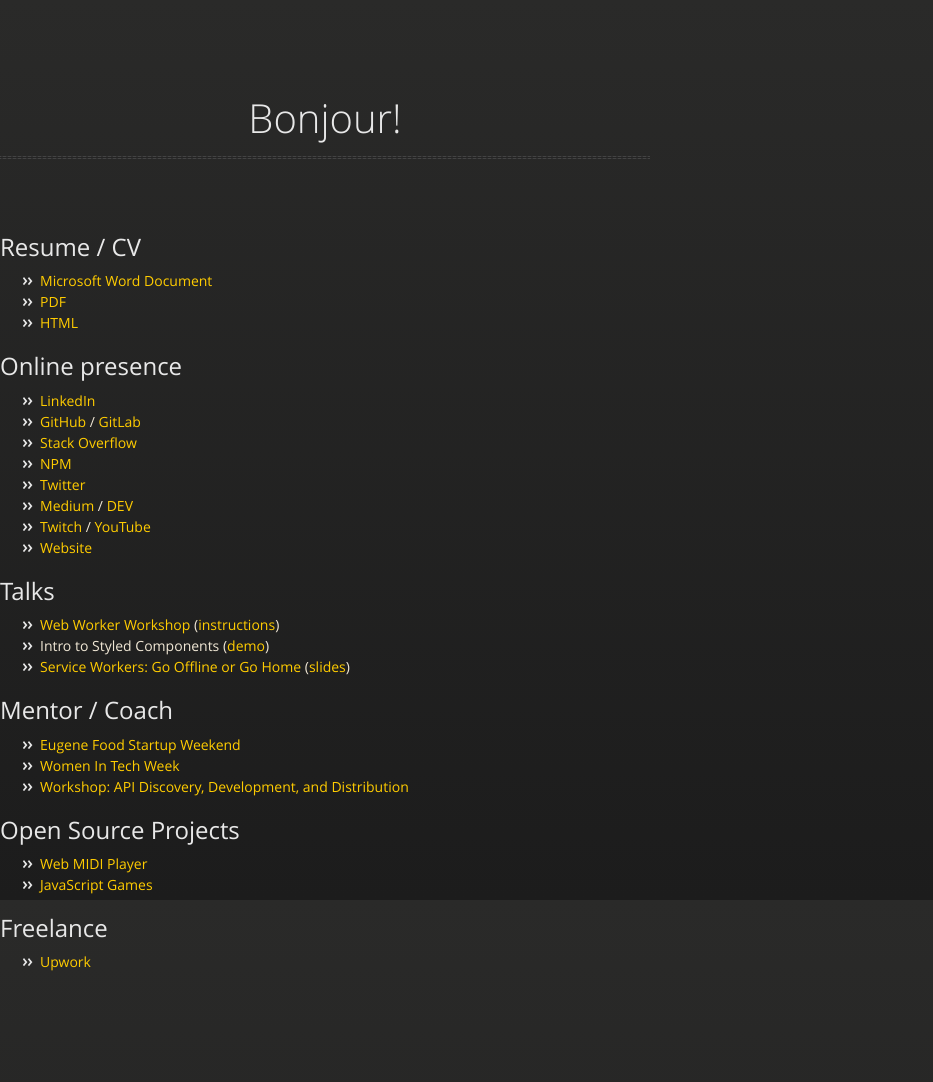
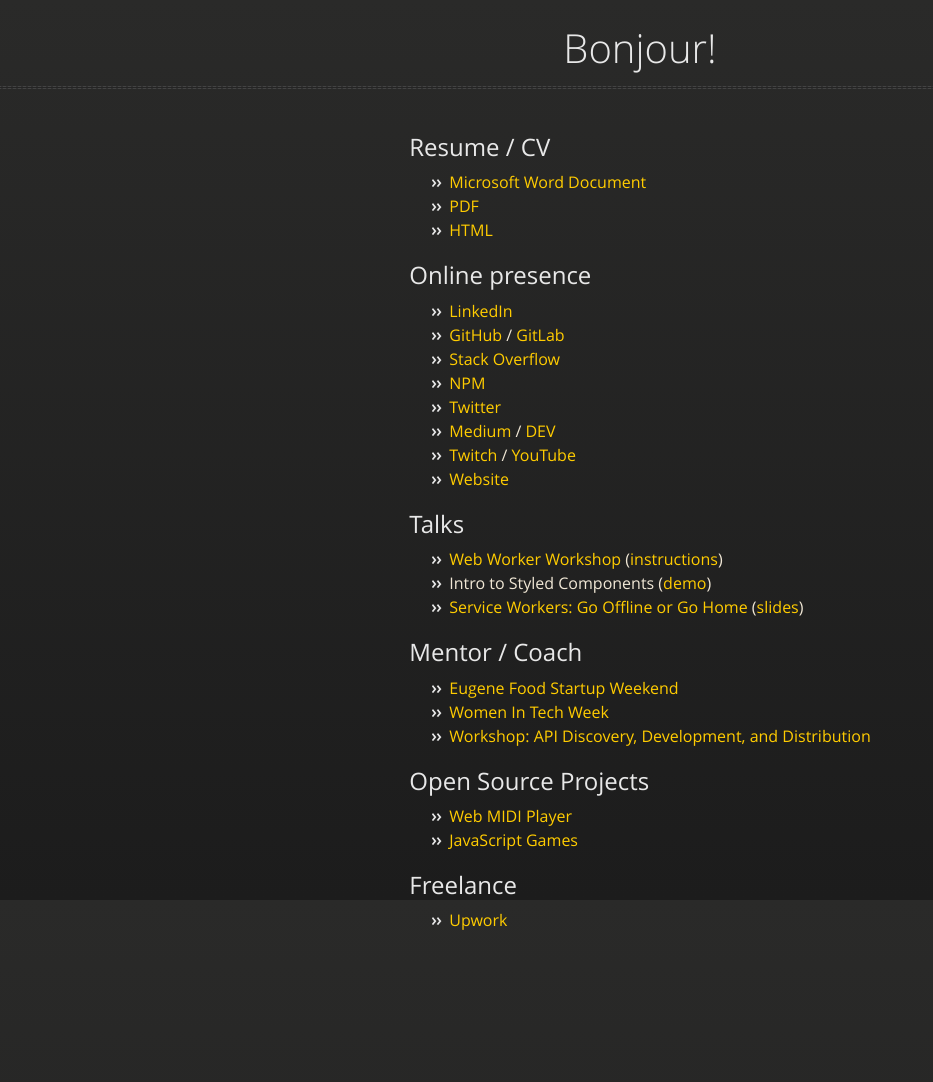
Before and after one commit to yvesgurcan/connect, a Jekyll site: the page built from README.md, in a window 1280 px wide. Shown: the whole page, without its empty margins (0-933 px from the left). Built offline with Jekyll 4.4.1, drawn with Linux system fonts in a browser that asks for light colours; our own code applies the rules of GitHub Pages for plain Markdown files; the repository's description, which GitHub fills in, is left out; after the commit the page ends 1042 px from its top, so only the background shows below that.

Commit message:
customize css

```diff
--- a/_layouts/default.html
+++ b/_layouts/default.html
@@ -18,7 +18,11 @@
           <hr>
         </div>
 
-        {{ content }}
+        <div id="content">
+            <div>
+                {{ content }}
+            </div>
+        </div>
 
       </section>
 
--- a/_sass/jekyll-theme-midnight.scss
+++ b/_sass/jekyll-theme-midnight.scss
@@ -5,7 +5,7 @@
 body {
   padding: 0px 0 20px 0px;
   margin: 0px;
-  font: 14px/1.5 "OpenSansRegular", "Helvetica Neue", Helvetica, Arial,
+  font: 16px/1.5 "OpenSansRegular", "Helvetica Neue", Helvetica, Arial,
     sans-serif;
   color: #f0e7d5;
   font-weight: normal;
@@ -244,15 +244,11 @@
 }
 
 section {
-  max-width: 650px;
   padding: 30px 0px 50px 0px;
-  margin: 20px 0;
-  margin-top: 70px;
 
   #title {
     border: 0;
     outline: none;
-    margin: 0 0 50px 0;
     padding: 0 0 5px 0;
 
     h1 {
@@ -290,6 +286,14 @@
       }
     }
   }
+
+  #content {
+    padding: 20px;
+    display: flex;
+    flex-wrap: wrap;
+    display: flex;
+    justify-content: center;
+  }
 }
 
 @media print, screen and (max-width: 720px) {
```
